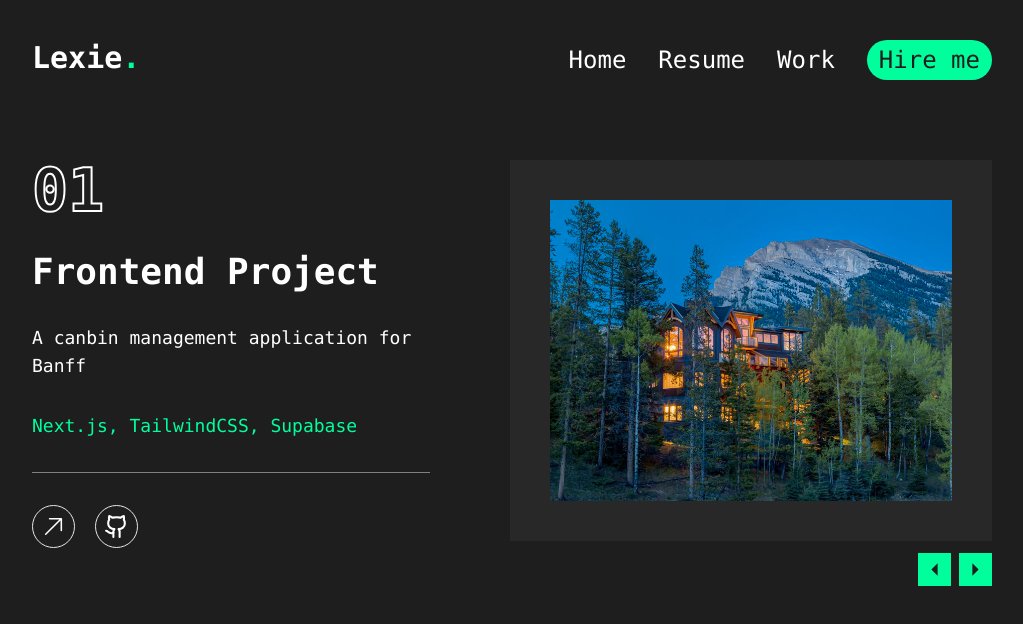
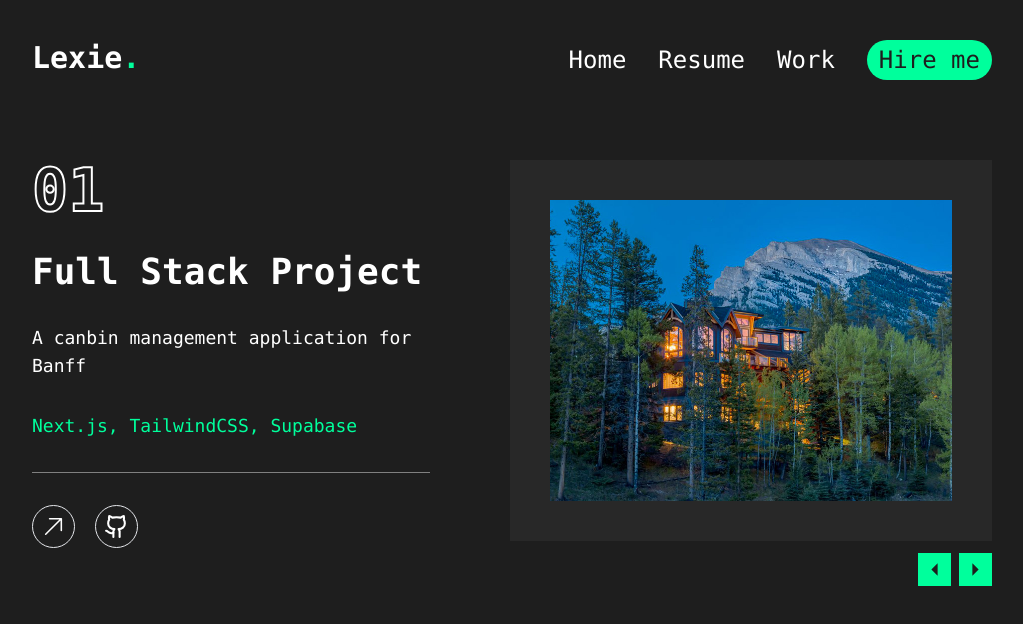
Before and after one commit to lexiecodingwithcat/lexie-portfolio, a Next.js app: page /work in a window 1280 px wide. Shown: the top 624 px of the page, without its empty margins (128-1151 px from the left). Built offline with nearby package versions, Linux system fonts and the light colour scheme; no server answers; what tailwindcss-animated would draw is missing.

Commit message:
add backend project image

```diff
--- a/app/work/page.js
+++ b/app/work/page.js
@@ -1,46 +1,90 @@
+"use client";
 import NavBar from "@/components/navBar";
 import { LuGithub } from "react-icons/lu";
 import { HiArrowUpRight } from "react-icons/hi2";
 import { IoMdArrowDropleft, IoMdArrowDropright } from "react-icons/io";
 import Image from "next/image";
+import { useState } from "react";
+import next from "next";
+import { handleClientScriptLoad } from "next/script";
 function Work() {
+  const projects = [
+    {
+      id: 1,
+      title: "Full Stack Project",
+      description: "A canbin management application for Banff",
+      tech: "Next.js, TailwindCSS, Supabase",
+      github: "https://github.com/lexiecodingwithcat/pj-the-wild-oasis",
+      image: "/images/banff-cabin.jpg",
+    },
+    {
+      id: 2,
+      title: "Backend Project",
+      description: "An API for a project management application",
+      tech: "Python, FastAPI, PostgreSQL",
+      github: "https://github.com/lexiecodingwithcat/BrickByClick-backend",
+      image: "/images/fastapi.png",
+    },
+  ];
+  const [currentIndex, setCurrentIndex] = useState(0);
+  const currentProject = projects[currentIndex];
+  function handleNextProj() {
+    if (currentIndex === projects.length - 1) {
+      setCurrentIndex(0);
+    } else {
+      setCurrentIndex(currentIndex + 1);
+    }
+  }
+  function handlePrevProj() {
+    if (currentIndex === 0) {
+      setCurrentIndex(projects.length - 1);
+    } else {
+      setCurrentIndex(currentIndex - 1);
+    }
+  }
   return (
     <div className="px-40 pt-10 ">
       <NavBar />
       <div className="mt-20 flex gap-20">
         <div className="w-1/2">
-          <h2 className="hollow-text">01</h2>
-          <h1 className="text-4xl mt-8 font-semibold">Frontend Project</h1>
-          <p className="mt-8 text-lg">
-            A canbin management application for Banff
-          </p>
-          <p className="text-[#00FF9C] mt-8 text-lg">
-            Next.js, TailwindCSS, Supabase
-          </p>
+          <h2 className="hollow-text">0{currentProject.id}</h2>
+          <h1 className="text-4xl mt-8 font-semibold">
+            {currentProject.title}
+          </h1>
+          <p className="mt-8 text-lg">{currentProject.description}</p>
+          <p className="text-[#00FF9C] mt-8 text-lg">{currentProject.tech}</p>
           <div className="border-t mt-8 py-8 border-1 border-[#808080] flex gap-5">
             <button className="rounded-full px-2 py-2 border bg-[#1e1e1e] hover:bg-[#00FF9C] hover:text-[#1e1e1e]">
               <HiArrowUpRight size={25} />
             </button>
             <button className="rounded-full px-2 py-2 border bg-[#1e1e1e] hover:bg-[#00FF9C] hover:text-[#1e1e1e]">
-              <LuGithub size={25} />
+              <a href={currentProject.github} target="_blank">
+                <LuGithub size={25} />
+              </a>
             </button>
           </div>
         </div>
         {/* right */}
         <div>
-          <div className="bg-[#808080] bg-opacity-10 px-10 py-10">
+          <div className="bg-[#808080] bg-opacity-10 px-10 py-10 ">
             <Image
-              src="/images/banff-cabin.jpg"
+              src={currentProject.image}
               height={500}
               width={500}
-              alt="banff-cabin"
+              alt={currentProject.title}
             />
           </div>
           <div className="flex gap-2 mt-3 justify-end ">
-            <button className="p-1 bg-[#00FF9C] text-[#1e1e1e] text-center">
+            <button
+              className="p-1 bg-[#00FF9C] text-[#1e1e1e] text-center"
+              onClick={handlePrevProj}
+            >
               <IoMdArrowDropleft size={25} />
             </button>
-            <button className=" p-1 bg-[#00FF9C] text-[#1e1e1e]">
+            <button
+              className=" p-1 bg-[#00FF9C] text-[#1e1e1e]"
+              onClick={handleNextProj}
+            >
               <IoMdArrowDropright size={25} />
             </button>
           </div>
```
Also changed, not shown: public/images/fastapi.png (added).
